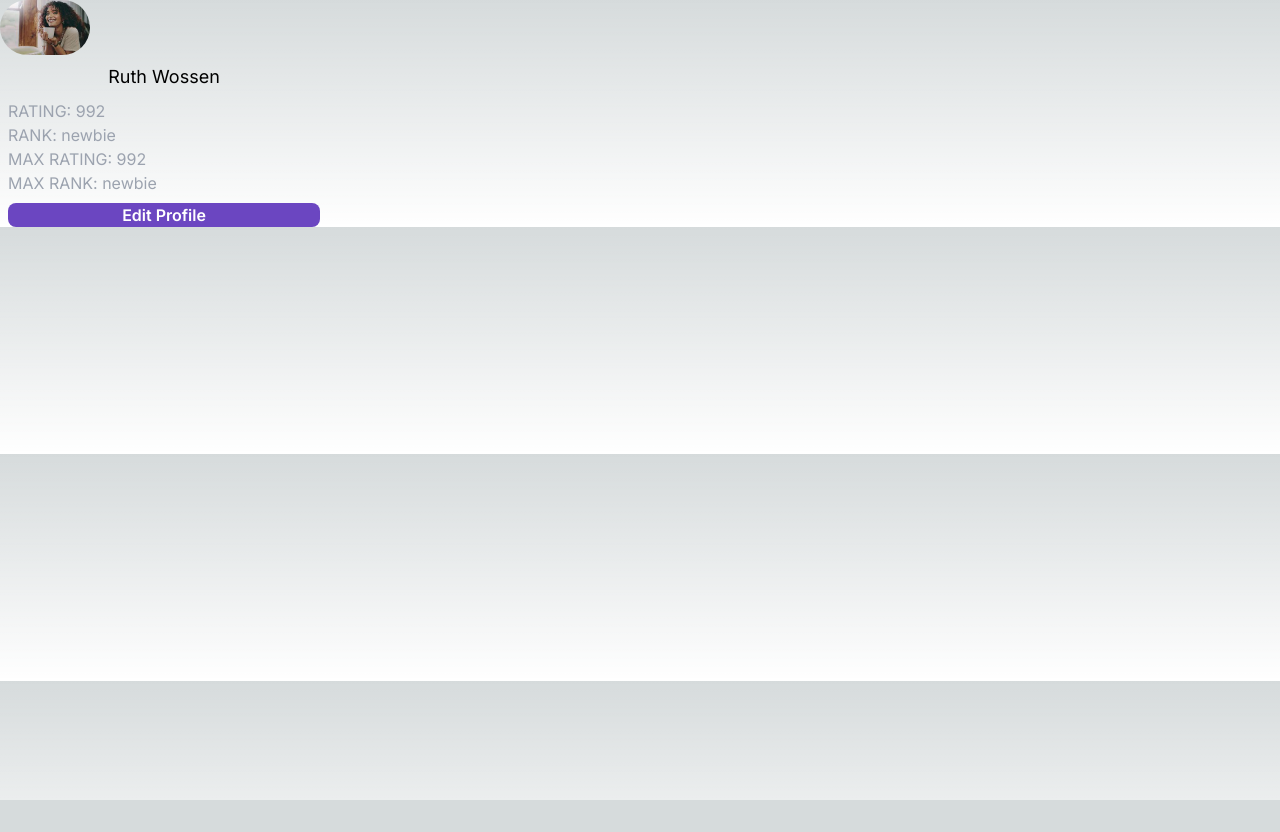
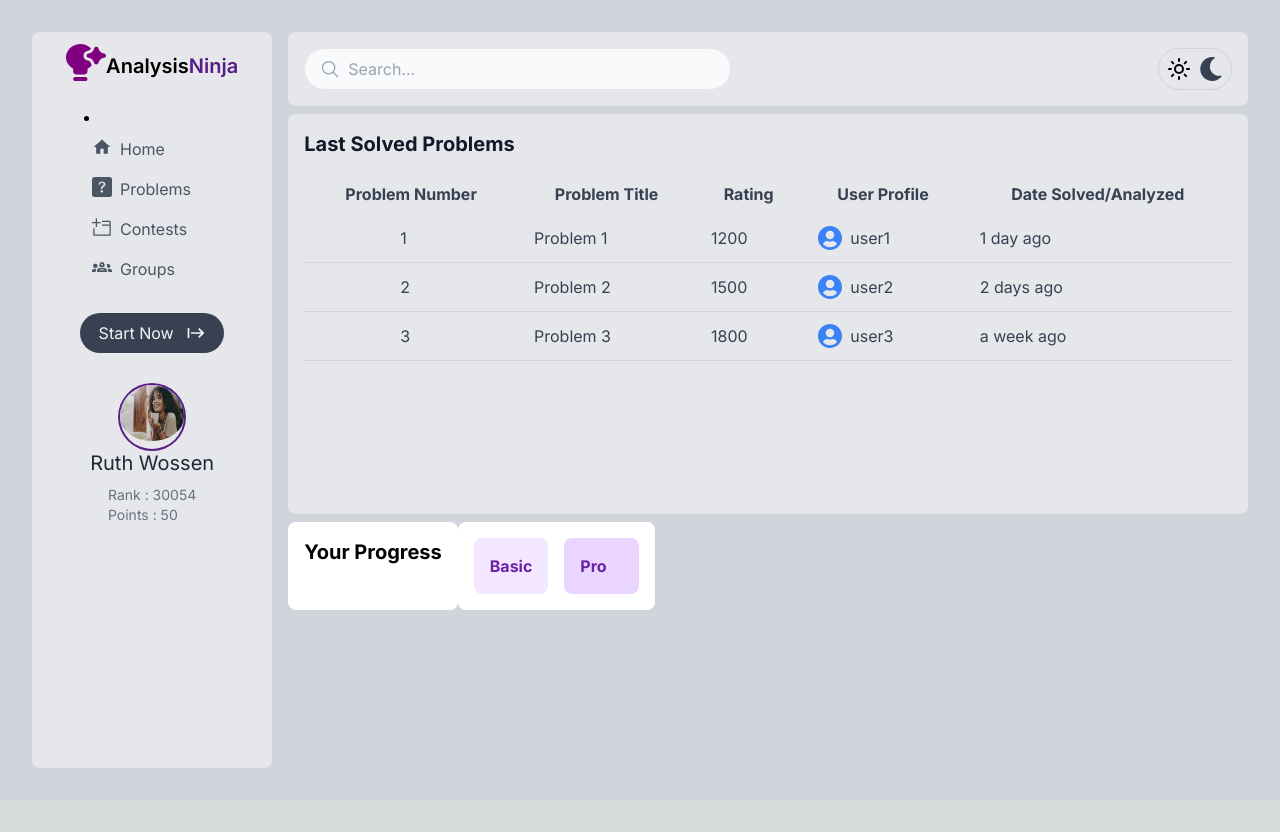
Before and after one commit to ruth987/Analysis-Ninja, a Next.js app in the folder analysis-ninjaa/: page / in a window 1280 px wide. Before the commit the page ends 800 px from the top, so only its background shows below. Built offline with nearby package versions, Linux system fonts and the light colour scheme.

Commit message:
complete user dashboard table and headers

```diff
--- a/analysis-ninjaa/src/components/dashboard/User.tsx
+++ b/analysis-ninjaa/src/components/dashboard/User.tsx
@@ -1,34 +1,170 @@
 import React from 'react'
 import Image from 'next/image'
+import { MdHome } from "react-icons/md";
+import { BsQuestionSquareFill } from "react-icons/bs";
+import { VscEmptyWindow } from "react-icons/vsc";
+import { MdStart } from "react-icons/md";
+import { MdOutlineGroups2 } from "react-icons/md";
+import { IoSearchOutline } from "react-icons/io5";
+import { LuSun } from "react-icons/lu";
+import { FaMoon } from "react-icons/fa";
+import { FaUserCircle } from 'react-icons/fa';
+
+const sampleProblems = [
+  { number: 1, title: 'Problem 1', rating: 1200, user: 'user1', date: '1 day ago' },
+  { number: 2, title: 'Problem 2', rating: 1500, user: 'user2', date: '2 days ago' },
+  { number: 3, title: 'Problem 3', rating: 1800, user: 'user3', date: 'a week ago' },
+];
 
 const User = () => {
+
   return (
-    <div>
-        <div className=' w-1/4 flex flex-col space-x-2 space-y-2 '>
-            <Image
+    <div className='flex flex-row bg-gray-300 p-8 h-screen space-x-4'>
+        {/* left headers */}
+        <div className='w-1/5 bg-gray-200 space-y-2 p-3 rounded-lg'>
+
+            {/* logo */}
+            <div className='flex flex-row justify-center'>
+                <Image
+                    src='/Vector.svg'
+                    width={40}
+                    height={40}
+                    alt='logo'
+                />
+                <h1 className='font-semibold pt-2 text-xl'>Analysis<span className='text-purple-900'>Ninja</span></h1>
+                <hr  />
+            </div>
+
+
+            {/* headers */}
+            <li className='py-4 px-10'>
+                <div className='flex space-x-2 my-auto text-gray-600 hover:text-gray-900  hover:bg-gray-300 w-fit rounded-full p-2 transition-all duration-300 '>
+                    <MdHome size = {20} />
+                    <a href='#'>Home</a>
+                </div>
+                <div className='flex space-x-2 my-auto text-gray-600 hover:text-gray-900  hover:bg-gray-300 w-fit rounded-full p-2 transition-all duration-300 '>
+                    <BsQuestionSquareFill size = {20} />
+                    <a href='#'>Problems</a>
+                </div>
+                <div className='flex space-x-2 my-auto text-gray-600 hover:text-gray-900  hover:bg-gray-300 w-fit rounded-full p-2 transition-all duration-300 '>
+                    <VscEmptyWindow  size = {20}/>
+                    <a href='#'>Contests</a>
+                </div>
+                <div className='flex space-x-2 my-auto text-gray-600 hover:text-gray-900  hover:bg-gray-300 w-fit rounded-full p-2 transition-all duration-300 '>
+                    <MdOutlineGroups2 size = {20}/>
+                    <a href='#'>Groups</a>
+                </div>
+
+
+            </li>
+            <div className='bg-gray-700 text-gray-100 w-2/3 align-middle flex flex-row space-x-3 p-2
+                mx-auto rounded-full items-center justify-center hover:bg-gray-950 cursor-pointer transition-all duration-300'>
+                    <a href='#'>Start Now</a>
+                    <MdStart size = {20}/>
+                </div>
+            {/* profile */}
+            <div className='flex flex-col pt-6 '>
+                <Image
                 src='/profile.jpeg'
-                alt='profile picture'
-                width={90}
-                height={90}
-                className='rounded-full'
+                width={80}
+                height={80}
+                alt='profile'
+                className='rounded-full w-16 h-16 mx-auto ring-2 ring-purple-900 pb-2'
                 />
-            <p className='text-lg text-center'>Ruth Wossen</p>
-            <div className='text-gray-400 flex flex-col mx-auto'>
-                <div>RATING: 992</div>
-                <div>RANK: newbie</div>
-                <div>MAX RATING: 992</div>
-                <div>MAX RANK: newbie</div>
-            </div>
-            <button className='bg-primary text-white font-semibold hover:bg-purple-800 rounded-lg mx-auto'>
-                Edit Profile
-            </button>
+                <h1 className='text-center text-xl text-gray-800'>Ruth Wossen</h1>
+                <div className='text-gray-500 text-sm mx-auto pt-2'>
+                    <h2>Rank : 30054</h2>
+                    <h3>Points : 50</h3>
+                    {/* <h4>Problems Solved</h4>
+                    <h5>Problems Submitted</h5>
+                    <h6>Problems Attempted</h6> */}
+
+                </div>
+                </div>
+
 
         </div>
-        <div>
+        {/* // Add search bar */}
+        <div className='flex flex-col w-4/5 h-screen space-y-2 '>
+            <div className='flex flex-col w-full space-y-2'>
+            <div className="flex p-4 rounded-lg w-full bg-gray-200">
+                <div className="flex flex-1 w-1/2 relative">
+                <IoSearchOutline className="absolute w-5 h-5 text-gray-400 ml-4 top-1/2 transform -translate-y-1/2" />
+                <input
+                    className="w-1/2 px-4 py-2 text-gray-700 border rounded-full focus:outline-none focus:ring-1 focus:ring-purple-800 bg-gray-50"
+                    placeholder="      Search..."
+                />
+                </div>
+                <div className="flex items-center ml-auto space-x-2 border border-1 border-gray-300 rounded-full p-2">
+                <LuSun className="w-6 h-6" />
+                {/* Add your Toggle component or other elements for dark/light mode */}
+                <FaMoon className="w-6 h-6 text-gray-700" />
+                </div>
+            </div>
+            {/* Other content goes here */}
+            </div>
+
+            {/* // Last solved problems */}
+            <div className="p-4 rounded-lg h-1/2 bg-gray-200 text-gray-700">
+                <h2 className="text-xl font-bold mb-4 text-gray-900">Last Solved Problems</h2>
+
+                <table className="w-full">
+                    <thead>
+                    <tr>
+                        <th className="px-4 py-2">Problem Number</th>
+                        <th className="px-4 py-2">Problem Title</th>
+                        <th className="px-4 py-2">Rating</th>
+                        <th className="px-4 py-2">User Profile</th>
+                        <th className="px-4 py-2">Date Solved/Analyzed</th>
+                    </tr>
+                    </thead>
+                    <tbody>
+                    {sampleProblems.map((problem, index) => (
+                        <tr key={index}>
+                        <td className="pl-24 px-4 py-2 border-b border-gray-300">{problem.number}</td>
+                        <td className="px-4 py-2 border-b border-gray-300">{problem.title}</td>
+                        <td className="px-4 py-2 border-b border-gray-300">{problem.rating}</td>
+                        <td className="px-4 py-2 border-b border-gray-300">
+                            <div className='flex items-center'>
+                            <FaUserCircle className="text-blue-500 w-8 h-8 pr-2" />
+                            {problem.user}
+                            </div>
+                        </td>
+                        <td className="px-4 py-2 border-b border-gray-300">{problem.date}</td>
+                        </tr>
+                    ))}
+                    </tbody>
+                </table>
+                </div>
+            <div className='flex'>
+                {/* // Analysis graph */}
+                <div className="bg-white p-4 rounded-lg">
+
+                <h2 className="text-xl font-bold mb-4">Your Progress</h2>
+
+
+                </div>
+                 {/* // Services cards */}
+                <div className="bg-white p-4 rounded-lg">
+
+                <div className="grid grid-cols-2 gap-4">
+
+                    <div className="bg-purple-100 p-4 rounded-lg">
+                    <h3 className="text-purple-800 font-bold">Basic</h3>
+                    {/* // Pricing & features */}
+                    </div>
+
+                    <div className="bg-purple-200 p-4 rounded-lg">
+                    <h3 className="text-purple-800 font-bold">Pro</h3>
+                    {/* // Pricing & features  */}
+                    </div>
+
+                </div>
+
+            </div>
 
         </div>
-
-
+</div>
     </div>
   )
 }
```
